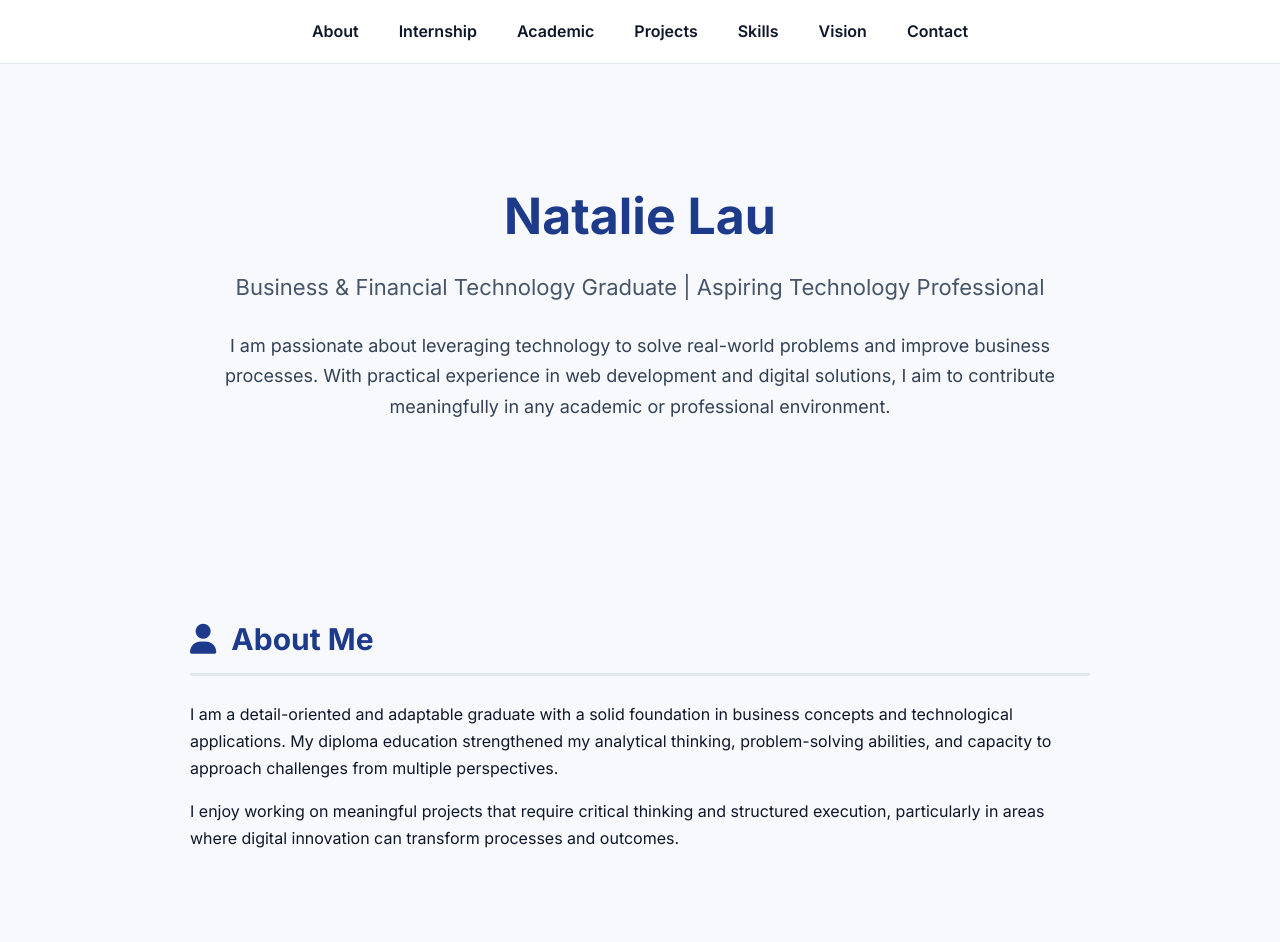
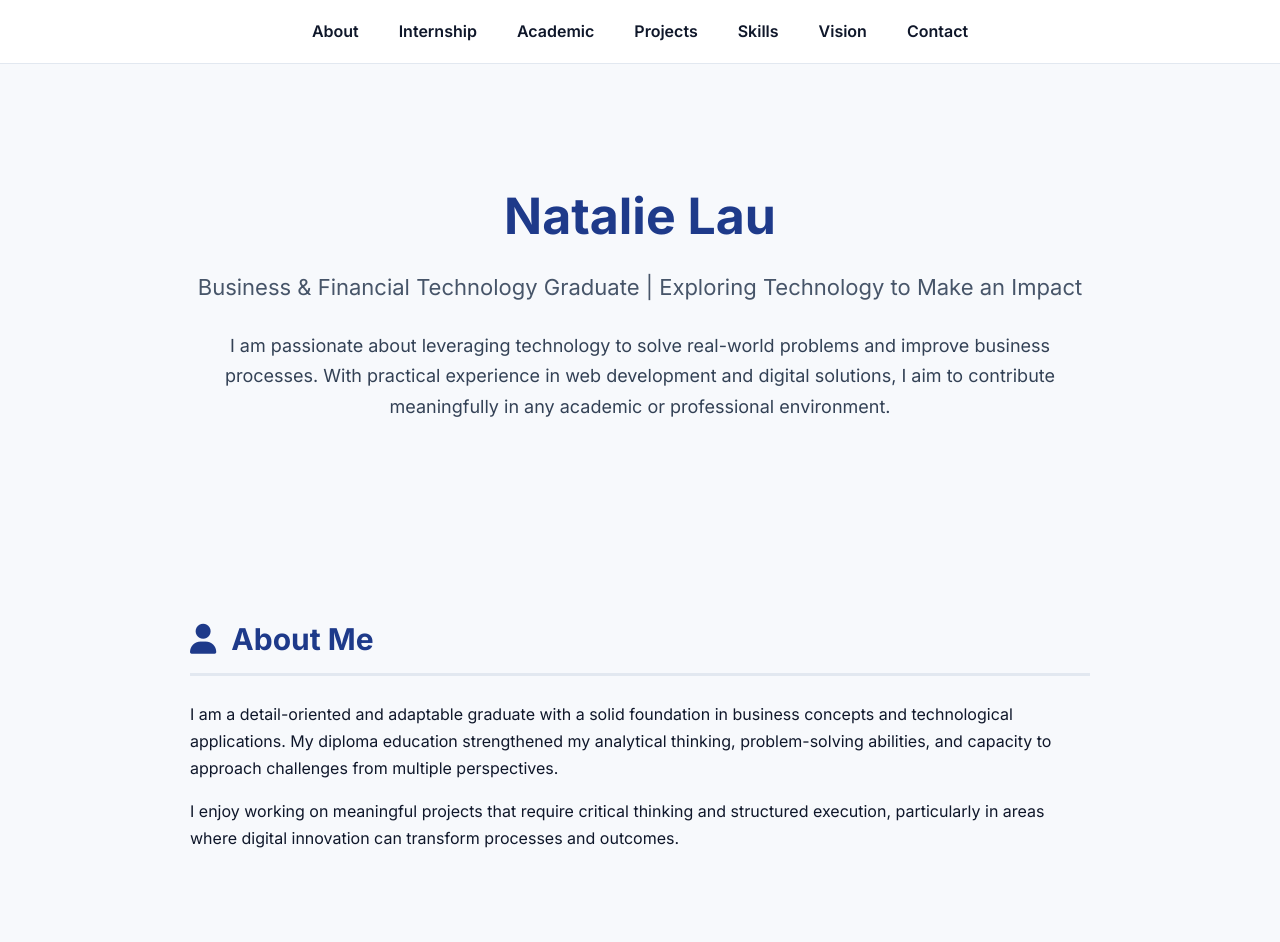
Before and after one commit to natlau2812/natlau2812.github.io, a plain HTML site: page index.html in a window 1280 px wide. Shown: the top 942 px of the page. Drawn offline with Linux system fonts and the light colour scheme; a small style sheet from the web is missing.

Commit message:
Update index.html

```diff
--- a/index.html
+++ b/index.html
@@ -177,7 +177,7 @@
 <div class="hero">
 <h1>Natalie Lau</h1>
 <div class="subtitle">
-Business & Financial Technology Graduate | Aspiring Technology Professional
+Business & Financial Technology Graduate | Exploring Technology to Make an Impact
 </div>
 <p>
 I am passionate about leveraging technology to solve real-world problems and improve business processes. With practical experience in web development and digital solutions, I aim to contribute meaningfully in any academic or professional environment.
```
